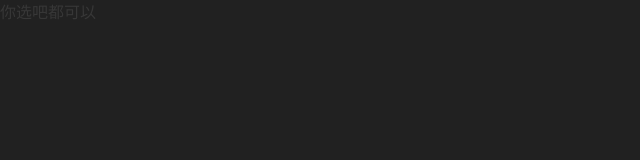
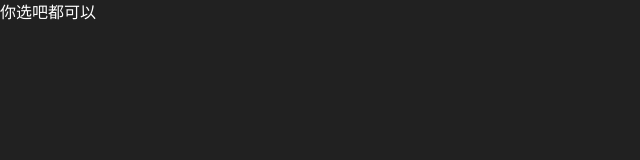
Before and after one commit to pigpigone/Blog, a plain HTML site: page index.html in a window 1280 px wide. Shown: the whole page, without its empty margins (0-640 px from the left). Drawn offline with Linux system fonts and the light colour scheme.

Commit message:
Update index.html

```diff
--- a/index.html
+++ b/index.html
@@ -12,6 +12,6 @@
   </head>
 
   <body>
-    <div>你选吧都可以</div>
+    <div style="color:#fff;">你选吧都可以</div>
   </body>
 </html>
```
